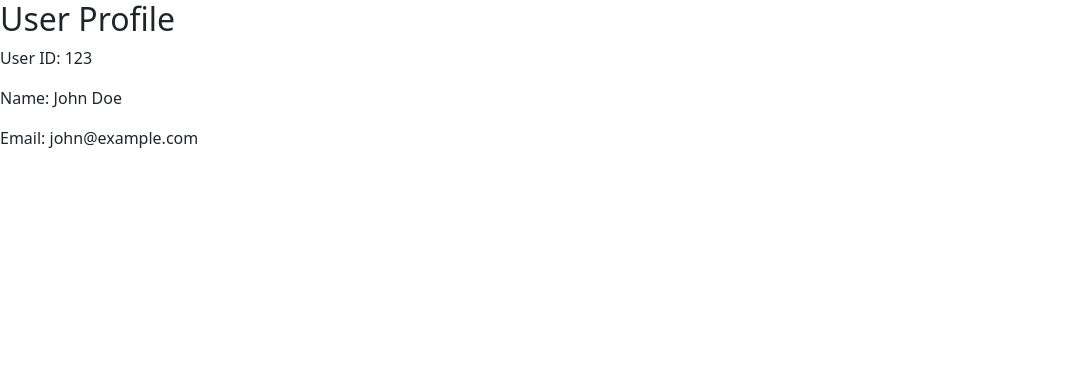
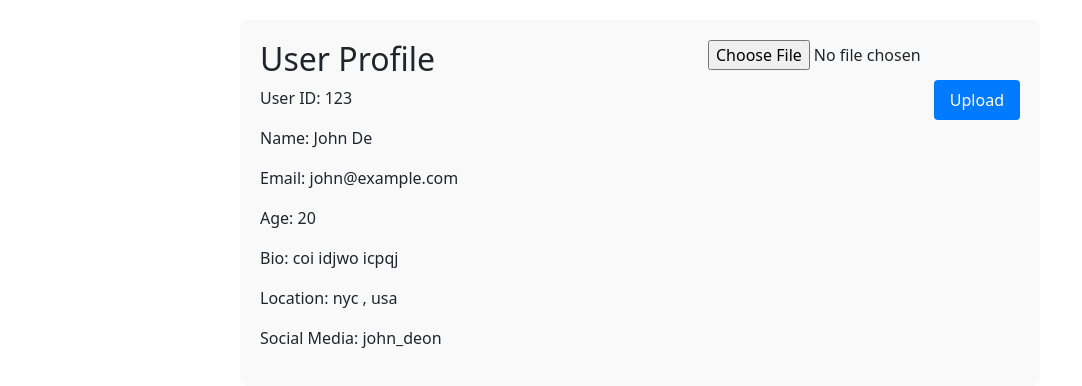
Before and after one commit to gaurav1954/CookConnect, a React (Vite) app in the folder frontend/: page /profile in a window 1280 px wide. Shown: the top 386 px of the page, without its empty margins (0-1082 px from the left). Built offline with nearby package versions, Linux system fonts and the light colour scheme.

Commit message:
Profile page on going

```diff
--- a/frontend/src/pages/profilePage.jsx
+++ b/frontend/src/pages/profilePage.jsx
@@ -1,18 +1,37 @@
 import React from 'react';
-import './ProfilePage.css';
-export default function ProfilePage({ match }) {
+
+
+const UserProfile = ({ match }) => {
+    // Assume user details are fetched from somewhere
     const user = {
         id: '123',
-        name: 'John Doe',
+        name: 'John De',
         email: 'john@example.com',
+        age: '20',
+        bio: 'coi idjwo icpqj',
+        location: 'nyc , usa',
+        socialMedia: 'john_deon'
     };
+
     return (
-        <div>
-            <h2>User Profile</h2>
-            <p>User ID: {user.id}</p>
-            <p>Name: {user.name}</p>
-            <p>Email: {user.email}</p>
-            {/* Display other user details if available */}
+        <div className="user-profile-container">
+            <div className="user-details">
+                <h2>User Profile</h2>
+                <p className="user-id">User ID: {user.id}</p>
+                <p className="user-name">Name: {user.name}</p>
+                <p className="user-email">Email: {user.email}</p>
+                <p>Age: {user.age}</p>
+                <p>Bio: {user.bio}</p>
+                <p>Location: {user.location}</p>
+                <p className="user-social-media">Social Media: {user.socialMedia}</p>
+            </div>
+            <div className="upload-profile-pic">
+                {/* Upload profile picture functionality */}
+                <input type="file" accept="image/*" />
+                <button>Upload</button>
+            </div>
         </div>
     );
 };
+
+export default UserProfile;
```
Also changed, not shown: frontend/src/components/profilePage.jsx (deleted, +0 -37 lines).
